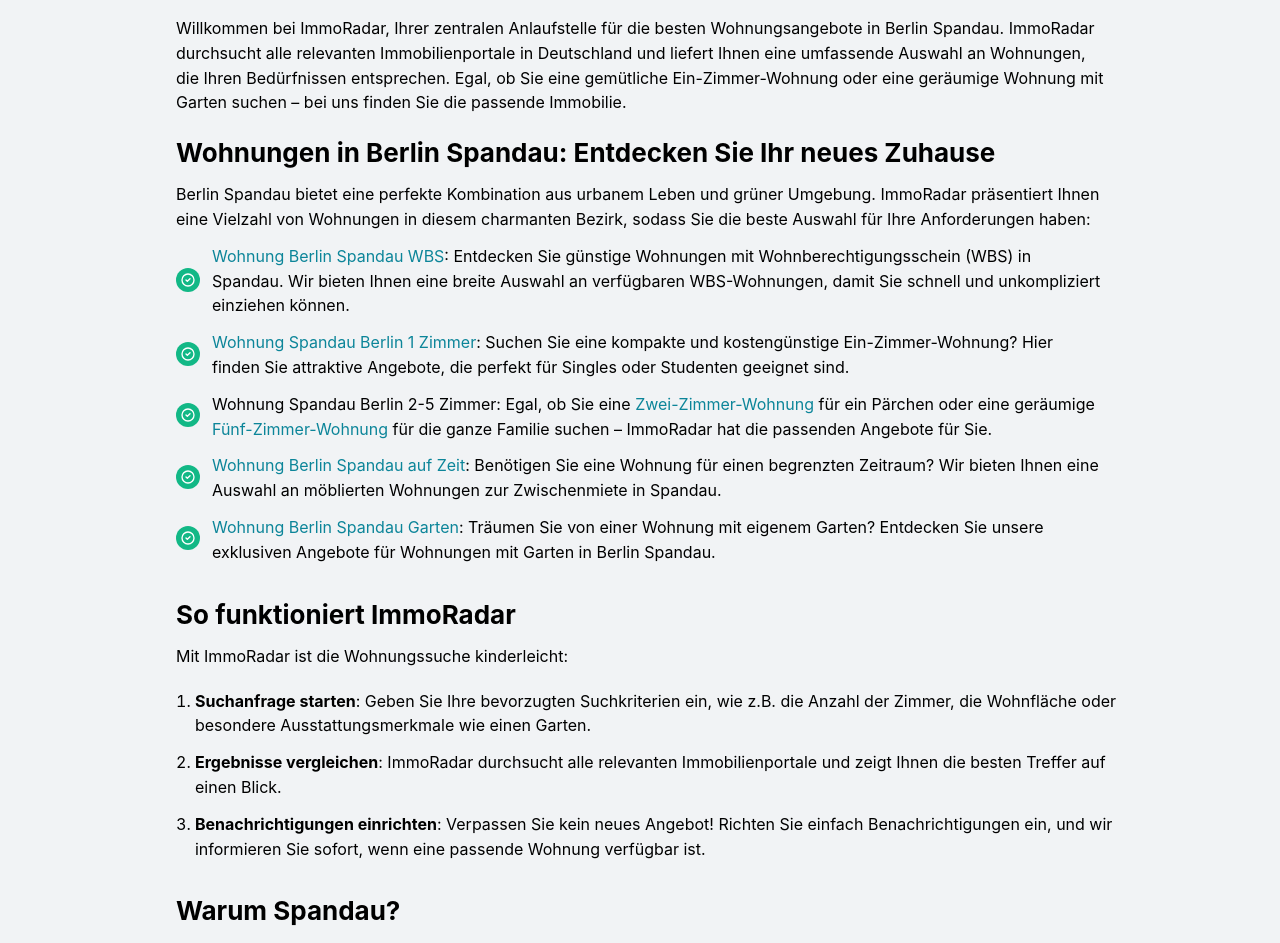
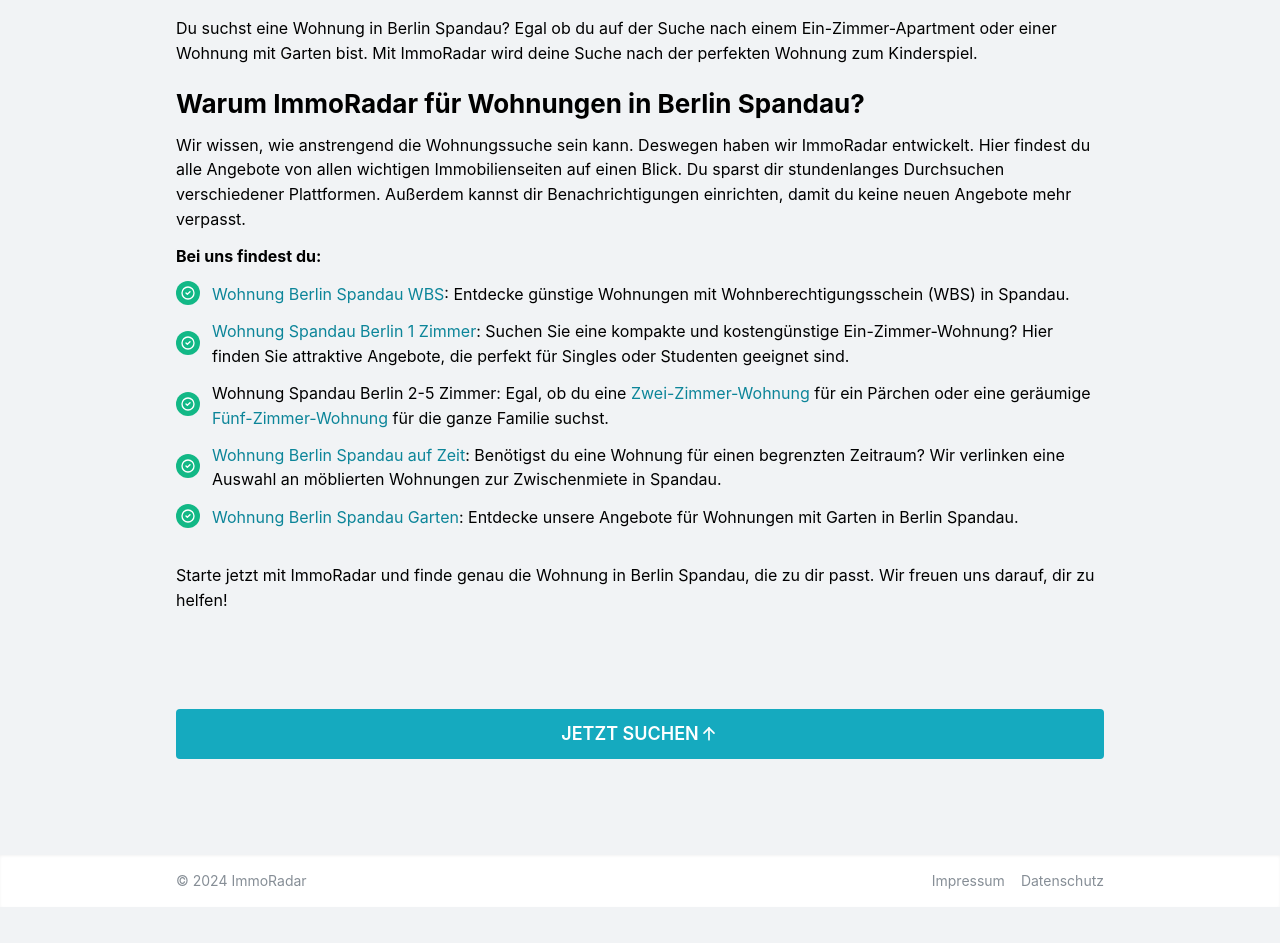
Before and after one commit to Vincenius/ImmoRadar, a Next.js app in the folder webapp/: page /berlin/spandau in a window 1280 px wide. Shown: the part 880-1823 px from the top of the page. After the commit the page ends 1787 px from the top, so only its background shows below. Built offline with nearby package versions, Linux system fonts and the light colour scheme.

Commit message:
update landing page texts

```diff
--- a/webapp/src/pages/berlin/spandau.js
+++ b/webapp/src/pages/berlin/spandau.js
@@ -15,16 +15,21 @@
       cta="button"
     >
       <Text mb="lg">
-        Willkommen bei ImmoRadar, Ihrer zentralen Anlaufstelle für die besten Wohnungsangebote in Berlin Spandau.
-        ImmoRadar durchsucht alle relevanten Immobilienportale in Deutschland und liefert Ihnen eine umfassende Auswahl an Wohnungen,
-        die Ihren Bedürfnissen entsprechen. Egal, ob Sie eine gemütliche Ein-Zimmer-Wohnung oder eine geräumige Wohnung mit Garten suchen – bei
-        uns finden Sie die passende Immobilie.
+        Du suchst eine Wohnung in Berlin Spandau?
+        Egal ob du auf der Suche nach einem Ein-Zimmer-Apartment oder einer Wohnung mit Garten bist.
+        Mit ImmoRadar wird deine Suche nach der perfekten Wohnung zum Kinderspiel.
       </Text>
 
-      <Title order={2} mb="sm">Wohnungen in Berlin Spandau: Entdecken Sie Ihr neues Zuhause</Title>
+      <Title order={2} mb="sm">Warum ImmoRadar für Wohnungen in Berlin Spandau?</Title>
       <Text mb="sm">
-        Berlin Spandau bietet eine perfekte Kombination aus urbanem Leben und grüner Umgebung.
-        ImmoRadar präsentiert Ihnen eine Vielzahl von Wohnungen in diesem charmanten Bezirk, sodass Sie die beste Auswahl für Ihre Anforderungen haben:
+        Wir wissen, wie anstrengend die Wohnungssuche sein kann. Deswegen haben wir ImmoRadar entwickelt.
+        Hier findest du alle Angebote von allen wichtigen Immobilienseiten auf einen Blick.
+        Du sparst dir stundenlanges Durchsuchen verschiedener Plattformen.
+        Außerdem kannst dir Benachrichtigungen einrichten, damit du keine neuen Angebote mehr verpasst.
+      </Text>
+
+      <Text mb="sm">
+        <b>Bei uns findest du:</b>
       </Text>
 
       <List
@@ -36,51 +41,28 @@
         }
       >
         <List.Item mb="sm">
-          <Link href="/search?q=Berlin-Spandau&titleIncludes=WBS&page=1">Wohnung Berlin Spandau WBS</Link>: Entdecken Sie günstige Wohnungen mit Wohnberechtigungsschein (WBS) in Spandau.
-          Wir bieten Ihnen eine breite Auswahl an verfügbaren WBS-Wohnungen, damit Sie schnell und unkompliziert einziehen können.
+          <Link href="/search?q=Berlin-Spandau&titleIncludes=WBS&page=1">Wohnung Berlin Spandau WBS</Link>: Entdecke günstige Wohnungen mit Wohnberechtigungsschein (WBS) in Spandau.
         </List.Item>
         <List.Item mb="sm">
           <Link href="/search?q=Berlin-Spandau&page=1&minRooms=1&maxRooms=1">Wohnung Spandau Berlin 1 Zimmer</Link>: Suchen Sie eine kompakte und kostengünstige Ein-Zimmer-Wohnung?
           Hier finden Sie attraktive Angebote, die perfekt für Singles oder Studenten geeignet sind.
         </List.Item>
         <List.Item mb="sm">
-          Wohnung Spandau Berlin 2-5 Zimmer: Egal, ob Sie eine <Link href="/search?q=Berlin-Spandau&page=1&minRooms=2&maxRooms=2">Zwei-Zimmer-Wohnung</Link> für
-          ein Pärchen oder eine geräumige <Link href="/search?q=Berlin-Spandau&page=1&minRooms=5&maxRooms=5">Fünf-Zimmer-Wohnung</Link> für die ganze Familie suchen – ImmoRadar hat die passenden Angebote für Sie.
-        </List.Item>
+          Wohnung Spandau Berlin 2-5 Zimmer: Egal, ob du eine <Link href="/search?q=Berlin-Spandau&page=1&minRooms=2&maxRooms=2">Zwei-Zimmer-Wohnung</Link> für
+          ein Pärchen oder eine geräumige <Link href="/search?q=Berlin-Spandau&page=1&minRooms=5&maxRooms=5">Fünf-Zimmer-Wohnung</Link> für die ganze Familie suchst.        </List.Item>
         <List.Item mb="sm">
-          <Link href="/search?q=Berlin-Spandau&titleIncludes=auf+Zeit&page=1">Wohnung Berlin Spandau auf Zeit</Link>:  Benötigen Sie eine Wohnung für einen begrenzten Zeitraum?
-          Wir bieten Ihnen eine Auswahl an möblierten Wohnungen zur Zwischenmiete in Spandau.
+          <Link href="/search?q=Berlin-Spandau&titleIncludes=auf+Zeit&page=1">Wohnung Berlin Spandau auf Zeit</Link>: Benötigst du eine Wohnung für einen begrenzten Zeitraum?
+          Wir verlinken eine Auswahl an möblierten Wohnungen zur Zwischenmiete in Spandau.
         </List.Item>
         <List.Item>
-          <Link href="/search?q=Berlin-Spandau&page=1&titleIncludes=Garten">Wohnung Berlin Spandau Garten</Link>: Träumen Sie von einer Wohnung mit eigenem Garten?
-          Entdecken Sie unsere exklusiven Angebote für Wohnungen mit Garten in Berlin Spandau.
+          <Link href="/search?q=Berlin-Spandau&page=1&titleIncludes=Garten">Wohnung Berlin Spandau Garten</Link>:
+          Entdecke unsere Angebote für Wohnungen mit Garten in Berlin Spandau.
         </List.Item>
       </List>
 
-      <Title order={2} mb="sm">So funktioniert ImmoRadar</Title>
-
-      <Text mb="lg">
-        Mit ImmoRadar ist die Wohnungssuche kinderleicht:
-      </Text>
-      <List type="ordered" mb="xl">
-        <List.Item mb="sm"><b>Suchanfrage starten</b>: Geben Sie Ihre bevorzugten Suchkriterien ein, wie z.B. die Anzahl der Zimmer, die Wohnfläche oder besondere Ausstattungsmerkmale wie einen Garten.</List.Item>
-        <List.Item mb="sm"><b>Ergebnisse vergleichen</b>: ImmoRadar durchsucht alle relevanten Immobilienportale und zeigt Ihnen die besten Treffer auf einen Blick.</List.Item>
-        <List.Item mb="sm"><b>Benachrichtigungen einrichten</b>: Verpassen Sie kein neues Angebot! Richten Sie einfach Benachrichtigungen ein, und wir informieren Sie sofort, wenn eine passende Wohnung verfügbar ist.</List.Item>
-      </List>
-
-      <Title order={2} mb="sm">Warum Spandau?</Title>
-
-      <Text mb="sm">
-        Berlin Spandau ist ein Bezirk voller Vielfalt und Lebensqualität. Hier genießen Sie das Beste aus zwei Welten: die
-        Dynamik der Großstadt und die Ruhe der Natur. Spandau bietet weitläufige Grünflächen, historische Sehenswürdigkeiten
-        wie die Zitadelle Spandau und eine ausgezeichnete Anbindung an das Berliner Stadtzentrum. Mit seinen charmanten Wohnvierteln,
-        familienfreundlichen Strukturen und einer wachsenden Infrastruktur ist Spandau ein begehrter Wohnort für alle, die in der Hauptstadt
-        leben möchten, ohne auf Natur und Ruhe zu verzichten. Entdecken Sie mit ImmoRadar, warum Spandau der ideale Ort für Ihr neues Zuhause ist.
-      </Text>
-
       <Text>
-        Finden Sie noch heute Ihre ideale Wohnung in Berlin Spandau mit ImmoRadar – Ihrer umfassenden Immobilien-Suchmaschine.
-        Starten Sie jetzt Ihre Suche und lassen Sie sich von uns auf dem Weg zu Ihrem neuen Zuhause begleiten.
+        Starte jetzt mit ImmoRadar und finde genau die Wohnung in Berlin Spandau, die zu dir passt.
+        Wir freuen uns darauf, dir zu helfen!
       </Text>
     </CityLayout>
   );
```
Also changed, not shown: webapp/src/pages/berlin/index.js (+24 -40 lines).
